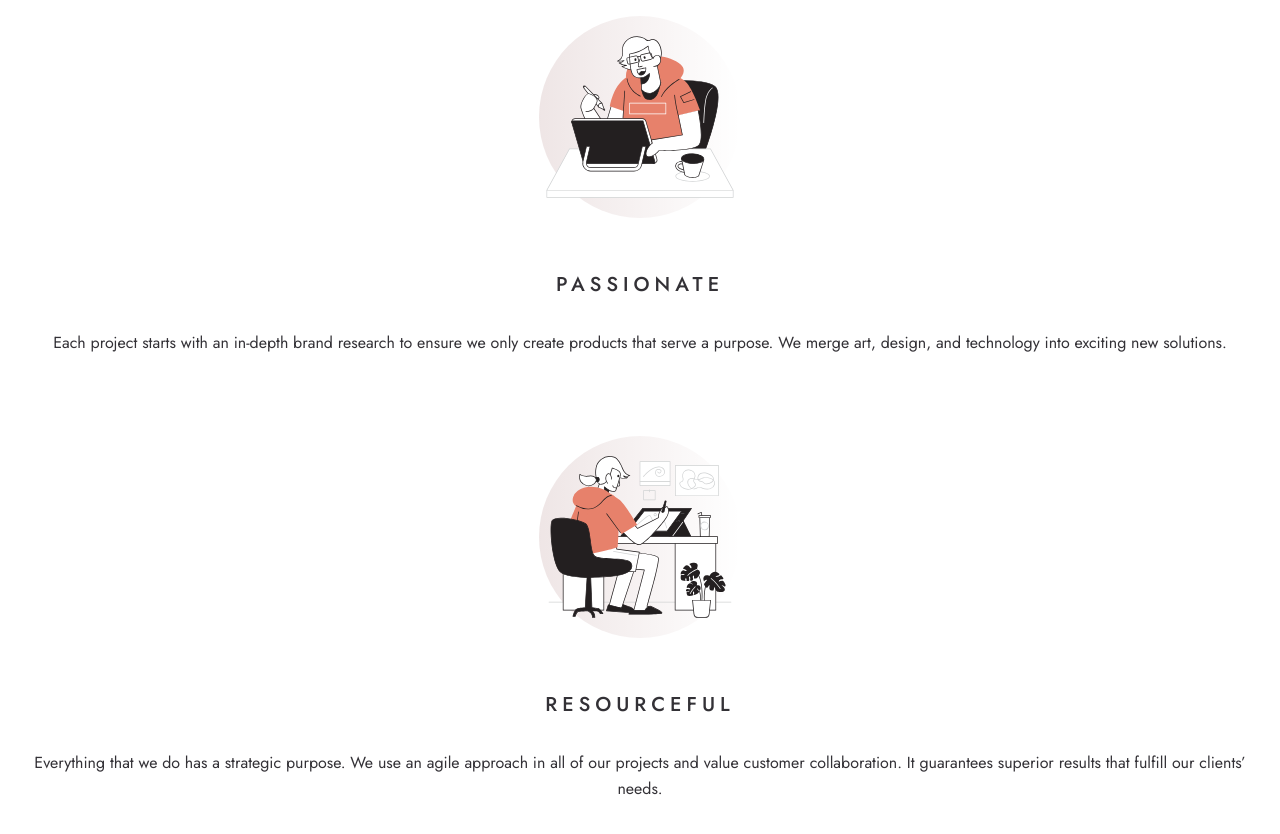
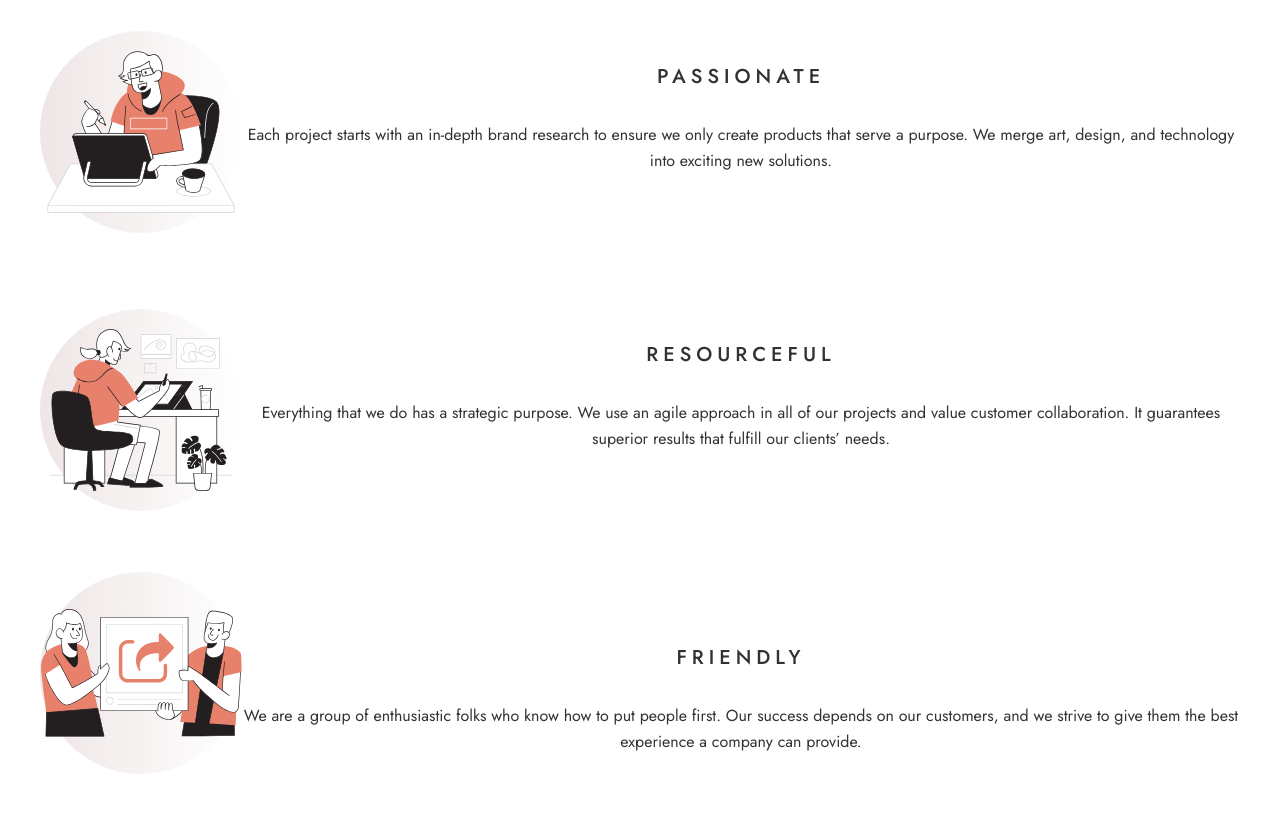
Before and after one commit to AyeTone/Desingo, a React (Create React App) app in the folder client/: page / in a window 1280 px wide. Shown: the part 1940-2774 px from the top of the page. Built offline with nearby package versions, Linux system fonts and the light colour scheme.

Commit message:
ProjectLink Tablet implemented

```diff
--- a/client/src/components/Details.jsx
+++ b/client/src/components/Details.jsx
@@ -9,28 +9,37 @@ const Details = () => {
   return (
     <section className="details">
       <div className="details__section">
-        <SvgImage svg={<Passionate />} title="Passionate" />
+        <SvgImage svg={<Passionate />} />
+        <div>
+          <h3 className="details__section--title">Passionate</h3>
           <p className="details__section--para">
-          Each project starts with an in-depth brand research to ensure we only
-          create products that serve a purpose. We merge art, design, and
+            Each project starts with an in-depth brand research to ensure we
+            only create products that serve a purpose. We merge art, design, and
             technology into exciting new solutions.
           </p>
         </div>
+      </div>
       <div className="details__section">
         <SvgImage svg={<Resourceful />} title="Resourceful" />
+        <div>
+          <h3 className="details__section--title">Resourceful</h3>
           <p className="details__section--para">
             Everything that we do has a strategic purpose. We use an agile
             approach in all of our projects and value customer collaboration. It
             guarantees superior results that fulfill our clients’ needs.
           </p>
         </div>
+      </div>
       <div className="details__section">
         <SvgImage svg={<Friendly />} title="friendly" />
+        <div>
+          <h3 className="details__section--title">Friendly</h3>
           <p className="details__section--para last">
-          We are a group of enthusiastic folks who know how to put people first.
-          Our success depends on our customers, and we strive to give them the
-          best experience a company can provide.
+            We are a group of enthusiastic folks who know how to put people
+            first. Our success depends on our customers, and we strive to give
+            them the best experience a company can provide.
           </p>
+        </div>
       </div>
     </section>
   );
--- a/client/src/components/UI/SvgImage.jsx
+++ b/client/src/components/UI/SvgImage.jsx
@@ -1,14 +1,13 @@
 import React from "react";
 import { ReactComponent as Background } from "../../assets/shared/desktop/bg-pattern-small-circle.svg";
 
-const SvgImage = ({ svg, title }) => {
+const SvgImage = ({ svg }) => {
   return (
     <div className="svg-image">
       <div className="svg-image__icon--wrapper">
         {svg}
         <Background className="svg-image__bg" />
       </div>
-      <h3 className="svg-image__title">{title}</h3>
     </div>
   );
 };
--- a/client/src/pages/Home.jsx
+++ b/client/src/pages/Home.jsx
@@ -3,7 +3,7 @@ import { Details, Hero, ProjectLinks } from "../components";
 
 const Home = () => {
   return (
-    <main>
+    <main className="home">
       <Hero />
       <ProjectLinks />
       <Details />
--- a/client/src/styles/base/_body.scss
+++ b/client/src/styles/base/_body.scss
@@ -1,4 +1,5 @@
 @use "../abstracts/variables" as *;
+@use "../utils/breakpoints" as *;
 
 body {
   font-family: $baseFont;
--- a/client/src/styles/components/UI/_SvgImage.scss
+++ b/client/src/styles/components/UI/_SvgImage.scss
@@ -16,13 +16,3 @@
   left: 0;
   z-index: -1;
 }
-
-.svg-image__title {
-  margin-top: 48px;
-  margin-bottom: 32px;
-  font-size: 20px;
-  line-height: 26px;
-  letter-spacing: 5px;
-  text-transform: uppercase;
-  font-weight: 500;
-}
--- a/client/src/styles/components/_Details.scss
+++ b/client/src/styles/components/_Details.scss
@@ -1,4 +1,5 @@
 @use "../abstracts/variables" as *;
+@use "../utils/breakpoints" as *;
 
 .details {
   margin-top: 120px;
@@ -16,6 +17,16 @@
   flex-direction: column;
   align-items: center;
 
+  &--title {
+    margin-top: 48px;
+    margin-bottom: 32px;
+    font-size: 20px;
+    line-height: 26px;
+    letter-spacing: 5px;
+    text-transform: uppercase;
+    font-weight: 500;
+  }
+
   &--para {
     font-size: 16px;
     line-height: 26px;
@@ -25,3 +36,18 @@
     }
   }
 }
+
+/*
+
+      Tablet BP
+
+*/
+
+@include breakpoint(tablet) {
+  .details {
+    gap: 40px;
+  }
+  .details__section {
+    flex-direction: row;
+  }
+}
--- a/client/src/styles/components/_Hero.scss
+++ b/client/src/styles/components/_Hero.scss
@@ -62,6 +62,7 @@
 
 .hero__phone--wrapper {
   width: 100%;
+  overflow: hidden;
 }
 
 .hero__phone {
@@ -80,10 +81,6 @@
 */
 
 @include breakpoint(tablet) {
-  .hero {
-    padding: 0 40px;
-  }
-
   .hero__wrapper {
     border-radius: 15px;
     padding: 0 48px;
--- a/client/src/styles/components/_ProjectLinks.scss
+++ b/client/src/styles/components/_ProjectLinks.scss
@@ -24,6 +24,8 @@
   overflow: hidden;
   width: 100%;
   height: 250px;
+
+  cursor: pointer;
 }
 
 .project-link__img--web {
@@ -35,6 +37,7 @@
   @include Bgimg;
   background-image: url("assets/home/mobile/image-app-design.jpg");
 }
+
 .project-link__img--graphic {
   @include Bgimg;
   background-image: url("assets/home/mobile/image-graphic-design.jpg");
--- a/client/src/styles/index.scss
+++ b/client/src/styles/index.scss
@@ -8,6 +8,7 @@
 @use "./base/body";
 
 /* Pages */
+@use "./pages/Home";
 @use "./pages/About";
 @use "./pages/Locations";
 @use "./pages/contact";
--- /dev/null
+++ b/client/src/styles/pages/_Home.scss
@@ -0,0 +1,17 @@
+@use "../utils/breakpoints" as *;
+
+.home > *:not(:first-child) {
+  padding: 0 24px;
+}
+
+/*
+
+        Tablet BP
+
+*/
+
+@include breakpoint(tablet) {
+  .home > * {
+    padding: 0 40px !important;
+  }
+}
```
Also changed, not shown: client/src/index.css. Lines whose indentation alone changed are shown as unchanged.
